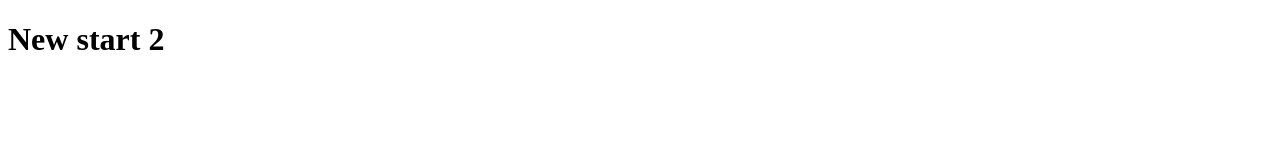
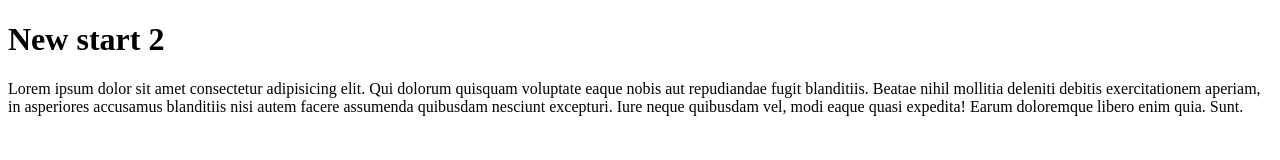
Before and after one commit to auladhimel/new_start2, a plain HTML site: page index.html in a window 1280 px wide. Drawn offline with Linux system fonts and the light colour scheme.

Commit message:
changed commit

```diff
--- a/index.html
+++ b/index.html
@@ -8,5 +8,6 @@
 </head>
 <body>
     <h1>New start 2</h1>
+    <p>Lorem ipsum dolor sit amet consectetur adipisicing elit. Qui dolorum quisquam voluptate eaque nobis aut repudiandae fugit blanditiis. Beatae nihil mollitia deleniti debitis exercitationem aperiam, in asperiores accusamus blanditiis nisi autem facere assumenda quibusdam nesciunt excepturi. Iure neque quibusdam vel, modi eaque quasi expedita! Earum doloremque libero enim quia. Sunt.</p>
 </body>
 </html>
```
